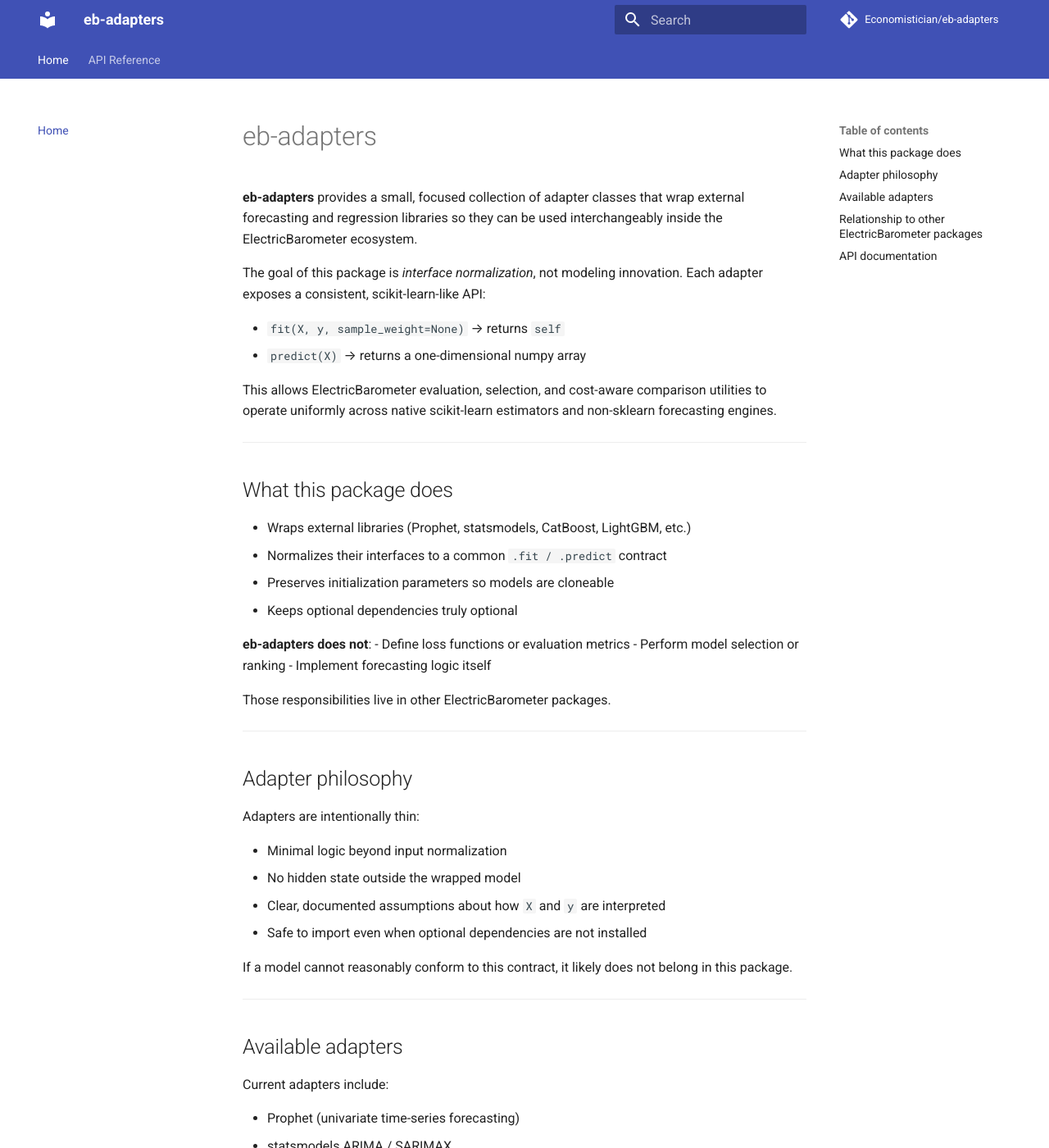
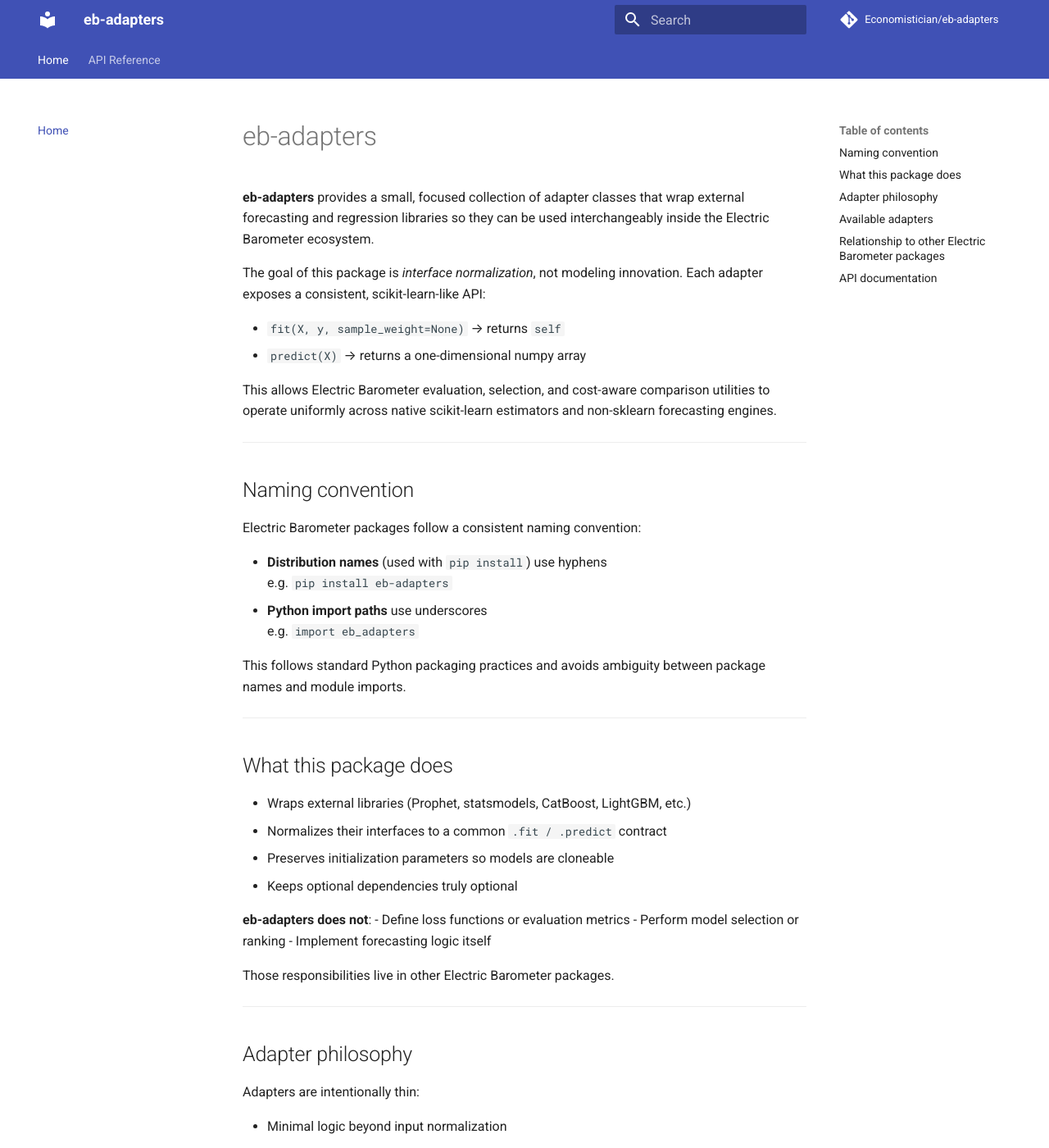
Before and after one commit to Economistician/eb-adapters, an MkDocs documentation site: the page built from docs/index.md, in a window 1280 px wide and 1400 px high. Shown: the whole window at 82% size. Built offline with MkDocs 1.6.1 and Material for MkDocs 9.7.7, drawn with Linux system fonts in a browser that asks for light colours; comment, search, counter and statistics services are not loaded; some of the changed text lies outside the part shown.

Commit message:
Clarify package naming and align docs with EB ecosystem

```diff
--- a/docs/index.md
+++ b/docs/index.md
@@ -2,7 +2,7 @@
 
 **eb-adapters** provides a small, focused collection of adapter classes that
 wrap external forecasting and regression libraries so they can be used
-interchangeably inside the ElectricBarometer ecosystem.
+interchangeably inside the Electric Barometer ecosystem.
 
 The goal of this package is *interface normalization*, not modeling innovation.
 Each adapter exposes a consistent, scikit-learn-like API:
@@ -10,9 +10,23 @@
 - `fit(X, y, sample_weight=None)` → returns `self`
 - `predict(X)` → returns a one-dimensional numpy array
 
-This allows ElectricBarometer evaluation, selection, and cost-aware comparison
+This allows Electric Barometer evaluation, selection, and cost-aware comparison
 utilities to operate uniformly across native scikit-learn estimators and
 non-sklearn forecasting engines.
+
+---
+
+## Naming convention
+
+Electric Barometer packages follow a consistent naming convention:
+
+- **Distribution names** (used with `pip install`) use hyphens
+  e.g. `pip install eb-adapters`
+- **Python import paths** use underscores
+  e.g. `import eb_adapters`
+
+This follows standard Python packaging practices and avoids ambiguity between
+package names and module imports.
 
 ---
 
@@ -28,7 +42,7 @@
 - Perform model selection or ranking
 - Implement forecasting logic itself
 
-Those responsibilities live in other ElectricBarometer packages.
+Those responsibilities live in other Electric Barometer packages.
 
 ---
 
@@ -60,7 +74,7 @@
 
 ---
 
-## Relationship to other ElectricBarometer packages
+## Relationship to other Electric Barometer packages
 
 - **eb-metrics**: defines cost-aware error and loss functions
 - **eb-evaluation**: performs model evaluation, comparison, and selection
```
Also changed, not shown: README.md (+15 -1 lines).
